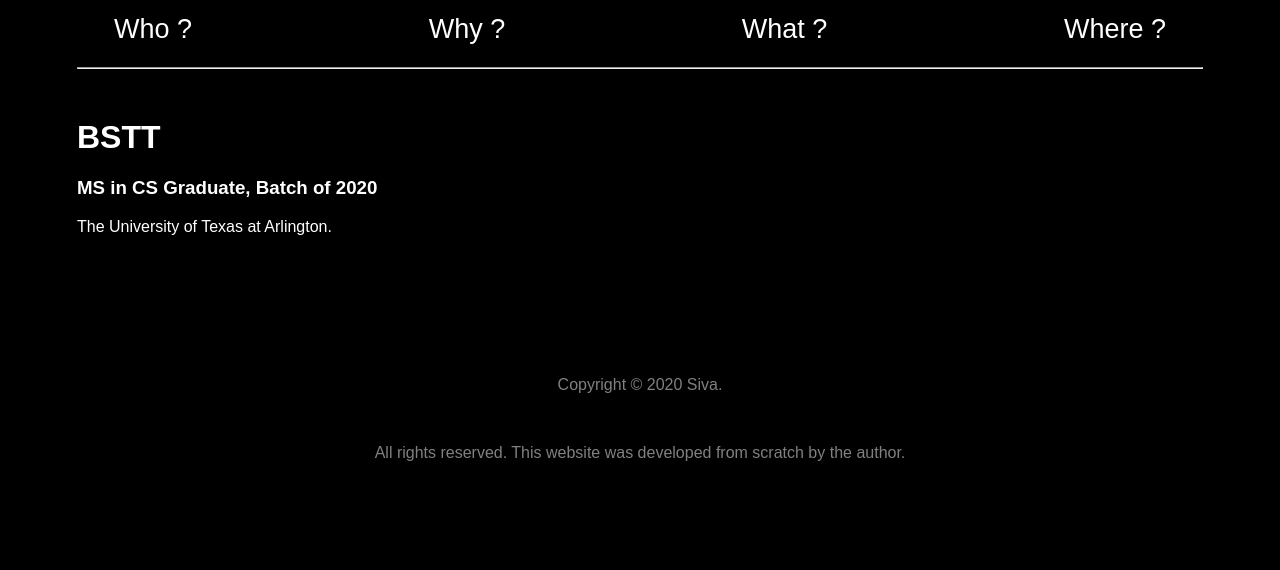
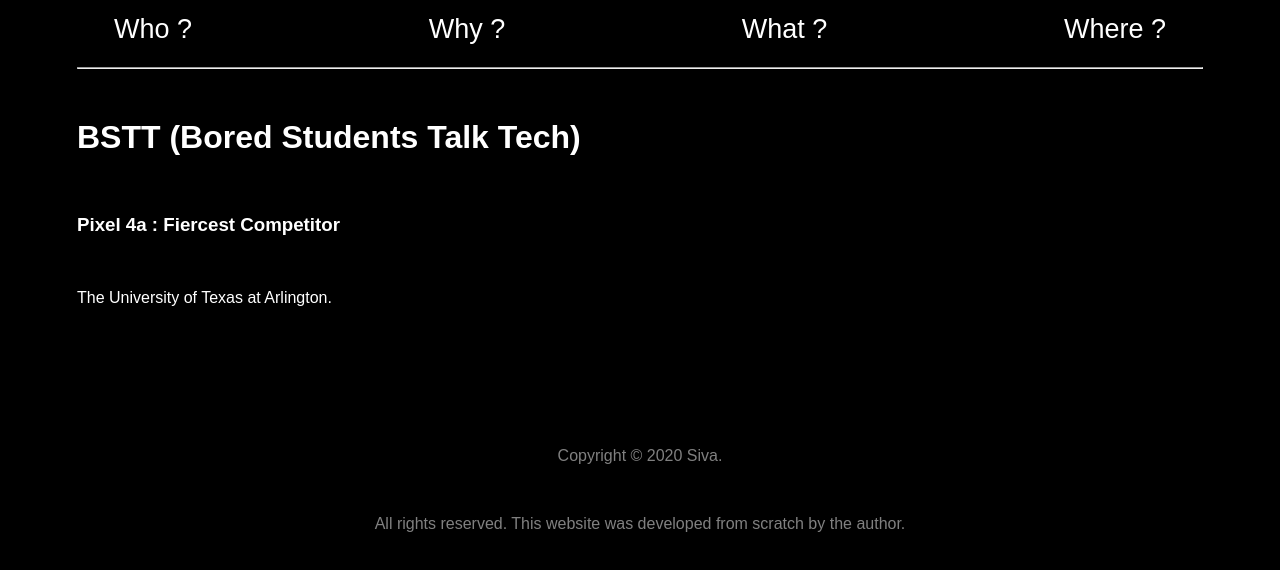
Before and after one commit to UaSiva/firstGitPage, a plain HTML site: page bstt.html in a window 1280 px wide. Drawn offline with Linux system fonts and the light colour scheme.

Commit message:
Update bstt.html

```diff
--- a/bstt.html
+++ b/bstt.html
@@ -76,8 +76,10 @@ footer {
 
 <div class="mainpara">
 
-<h1> BSTT </h1>
-<h3>MS in CS Graduate, Batch of 2020 </h3>
+<h1> BSTT (Bored Students Talk Tech)</h1>
+<br>
+<h3>Pixel 4a : Fiercest Competitor </h3>
+<br>
 <p>The University of Texas at Arlington.</p>
 
 <br>
```
